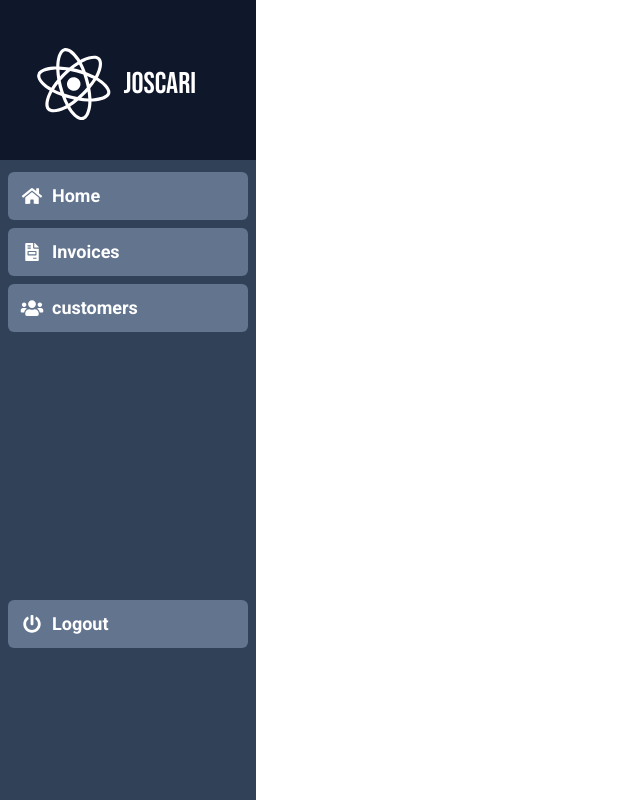
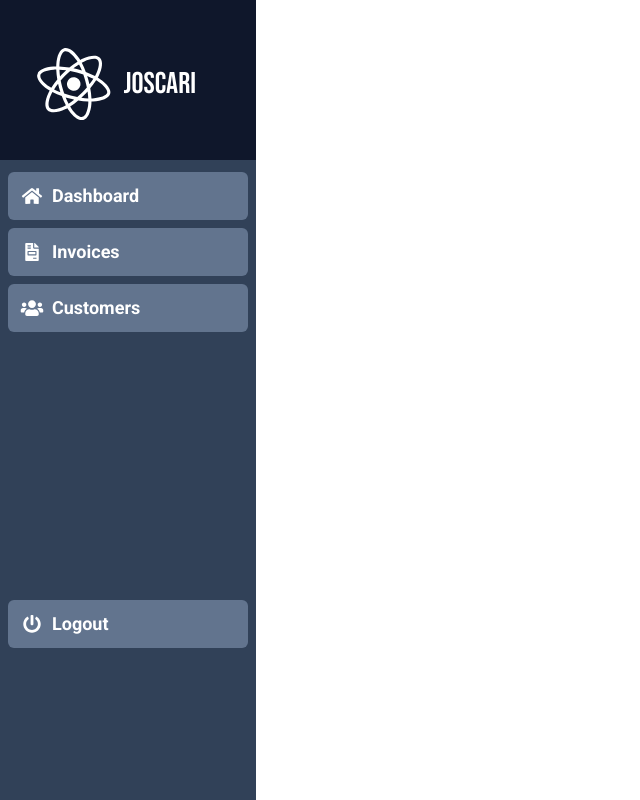
Before and after one commit to JosCariDe/dashboard-next, a Next.js app: page /dashboard in a window 1280 px wide. Shown: the whole page, without its empty margins (0-640 px from the left). Built offline with nearby package versions, Linux system fonts and the light colour scheme.

Commit message:
updated/Codigo refactorizado para mejor lectura

```diff
--- /dev/null
+++ b/app/components/NavLinks.tsx
@@ -0,0 +1,41 @@
+import React from 'react'
+import { FaFileInvoice, FaHome, FaUsers } from 'react-icons/fa'
+
+const links = [
+    {
+        name: "Dashboard",
+        href: "/dashboard",
+        icon: FaHome
+    },
+    {
+        name: "Invoices",
+        href: "/invoices",
+        icon: FaFileInvoice
+    },
+    {
+        name: "Customers",
+        href: "/customers",
+        icon: FaUsers
+    },
+]
+
+
+const NavLinks = () => {
+    return (
+        <>
+            {
+                links.map(x => {
+                    const LinIcon = x.icon;
+
+                    return <a
+                        href={x.href} className='flex mx-2 my-1 h-[48px] grow items-center justify-center gap-2 rounded-md bg-slate-500 p-3 text-lg text-white font-bold hover:bg-slate-400 hover:text-white md:flex-none md:justify-start md:p-2 md:px-3'>
+                        <LinIcon className='w-6' />
+                        <p className='hidden md:block'>{x.name}</p>
+                    </a>
+                })
+            }
+        </>
+    )
+}
+
+export default NavLinks
--- /dev/null
+++ b/app/components/SideNav.tsx
@@ -0,0 +1,30 @@
+import React from 'react'
+import Logo from './Logo'
+import { FaFileInvoice, FaHome, FaPowerOff, FaUsers } from 'react-icons/fa'
+import NavLinks from './NavLinks'
+
+
+const SideNav = () => {
+    return (
+        <div>
+            <a href="#" className='mb-2 flex h-20 items-end justify-start bg-slate-900 p-4 md:h-40'>
+                <div className='ml-5 mb-5 w-32 text-white md:w-40'>
+                    <Logo />
+                </div>
+            </a>
+
+            <div className='flex grow flex-row content-between space-x-2 md:flex-col md:space-x-0 md:space-y-65 md:h-[100%]'>
+
+                <NavLinks/>
+
+                <div className='hidden h-full w-full grow md:block'></div>
+                <a href="/" className='flex mx-2 my-1 h-[48px] grow items-center justify-center gap-2 rounded-md bg-slate-500 p-3 text-lg text-white font-bold hover:bg-slate-400 hover:text-white md:flex-none md:justify-start md:p-2 md:px-3'>
+                    <FaPowerOff className='w-6' />
+                    <p className='hidden md:block'>Logout</p>
+                </a>
+            </div>
+        </div>
+    )
+}
+
+export default SideNav
--- a/app/dashboard/page.tsx
+++ b/app/dashboard/page.tsx
@@ -1,43 +1,11 @@
-import Logo from '../components/Logo'
-import { FaFileInvoice, FaHome, FaPowerOff, FaUsers } from 'react-icons/fa'
+
+import SideNav from '../components/SideNav'
 
 const Dashboard = () => {
   return (
     <div className='flex h-screen flex-col md:flex-row md:overflow-hidden'>
         <aside className='w-full flex-none md:w-64 bg-slate-700'>
-            <div>
-                <a href="#" className='mb-2 flex h-20 items-end justify-start bg-slate-900 p-4 md:h-40'>
-                    <div className='ml-5 mb-5 w-32 text-white md:w-40'>
-                        <Logo/>
-                    </div>
-                </a>
-
-                <div className='flex grow flex-row content-between space-x-2 md:flex-col md:space-x-0 md:space-y-65 md:h-[100%]'>
-                    <a href="/dashboard" className='flex mx-2 my-1 h-[48px] grow items-center justify-center gap-2 rounded-md bg-slate-500 p-3 text-lg text-white font-bold hover:bg-slate-400 hover:text-white md:flex-none md:justify-start md:p-2 md:px-3'>
-                        <FaHome className='w-6'/>
-                        <p className='hidden md:block'>Home</p>
-                    </a>
-
-                    <a href="/invoices" className='flex mx-2 my-1 h-[48px] grow items-center justify-center gap-2 rounded-md bg-slate-500 p-3 text-lg text-white font-bold hover:bg-slate-400 hover:text-white md:flex-none md:justify-start md:p-2 md:px-3'>
-                        <FaFileInvoice className='w-6'/>
-                        <p className='hidden md:block'>Invoices</p>
-                    </a>
-
-                    <a href="/customers" className='flex mx-2 my-1 h-[48px] grow items-center justify-center gap-2 rounded-md bg-slate-500 p-3 text-lg text-white font-bold hover:bg-slate-400 hover:text-white md:flex-none md:justify-start md:p-2 md:px-3'>
-                        <FaUsers className='w-6'/>
-                        <p className='hidden md:block'>customers</p>
-                    </a>
-
-                    <div className='hidden h-full w-full grow md:block'></div>
-
-                    <a href="/" className='flex mx-2 my-1 h-[48px] grow items-center justify-center gap-2 rounded-md bg-slate-500 p-3 text-lg text-white font-bold hover:bg-slate-400 hover:text-white md:flex-none md:justify-start md:p-2 md:px-3'>
-                        <FaPowerOff className='w-6'/>
-                        <p className='hidden md:block'>Logout</p>
-                    </a>
-                </div>
-
-
-            </div>
+            <SideNav/>
         </aside>
     </div>
   )
```
